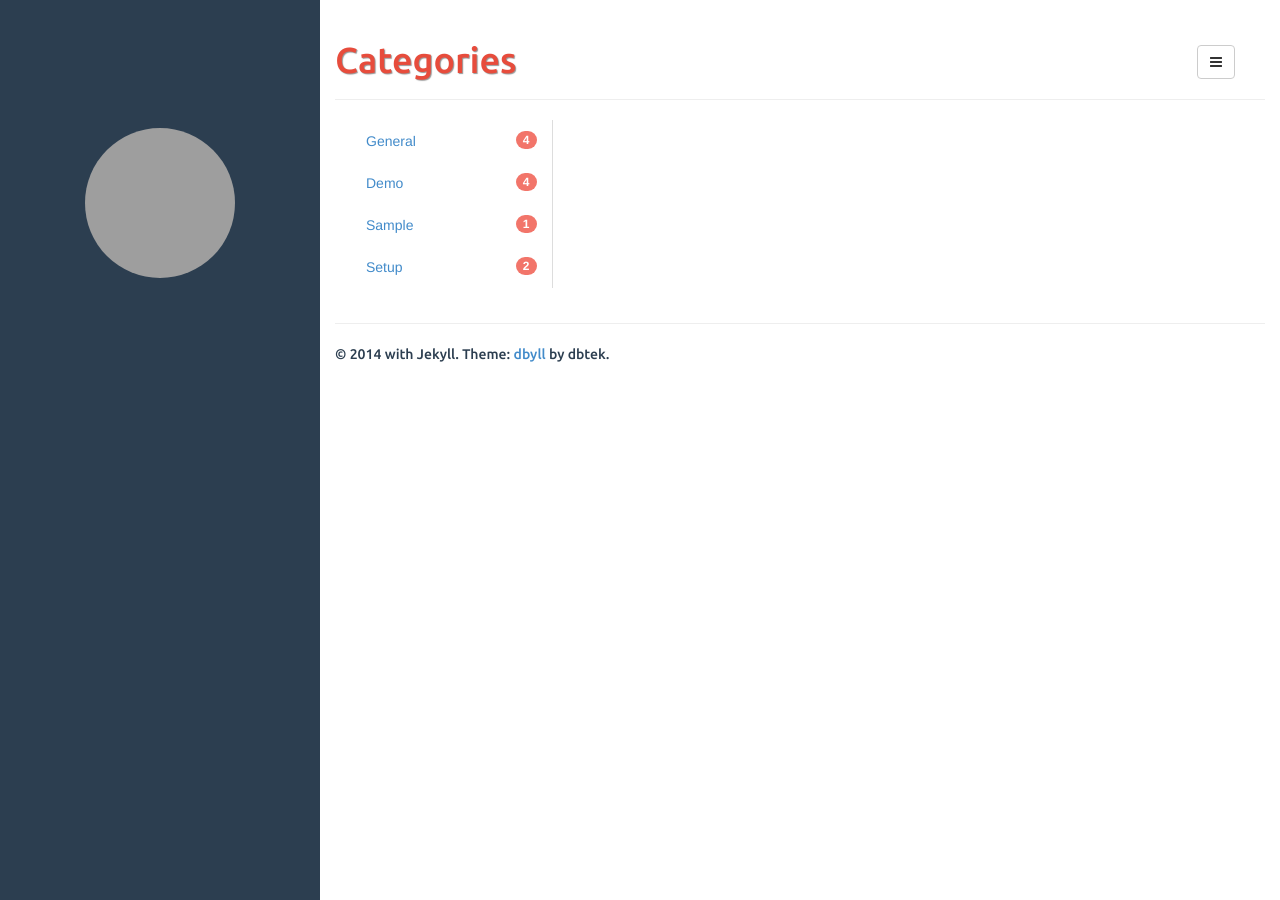
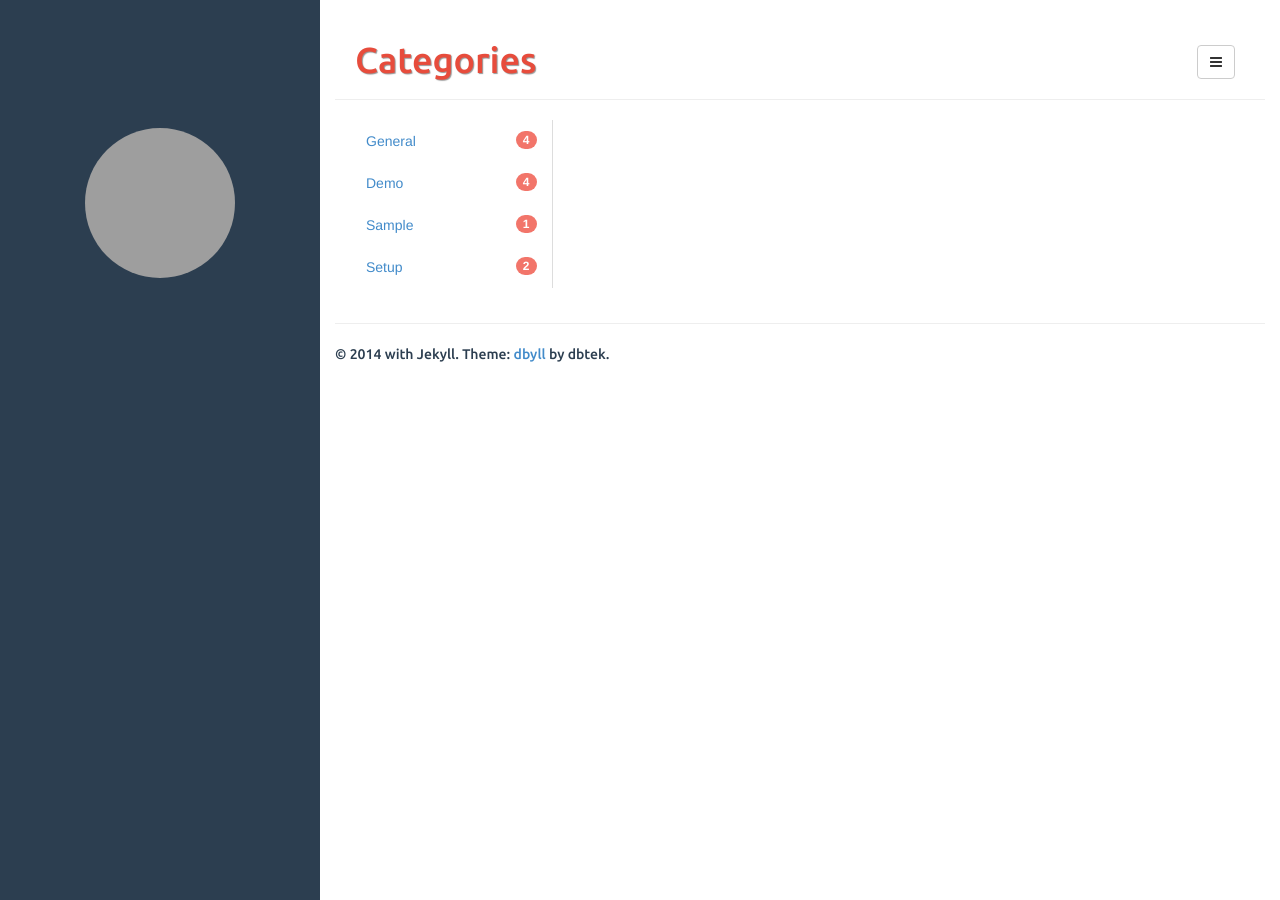
Before and after one commit to madeleinegermaine/madeleinegermaine, a Jekyll site: the page built from categories.html, in a window 1280 px wide. Built offline with Jekyll 4.4.1, drawn with Linux system fonts in a browser that asks for light colours; grey boxes are pictures that could not be loaded.

Commit message:
add margin to H1

```diff
--- a/assets/css/style.css
+++ b/assets/css/style.css
@@ -109,6 +109,12 @@ article.home div a, article.home pre a { color: #2c3e50; }
 article.home div a:hover, article.home pre a:hover { color: #2c3e50; text-decoration: none; }
 article img { max-width: 100%; }
 
+/* Headings */
+
+h1 {
+  margin-left: 20px;
+}
+
 h1,h2,h3,h4,h5,h6 { font-family: 'Ubuntu', sans-serif; }
 article.home h1,
 article.home h2,
```
